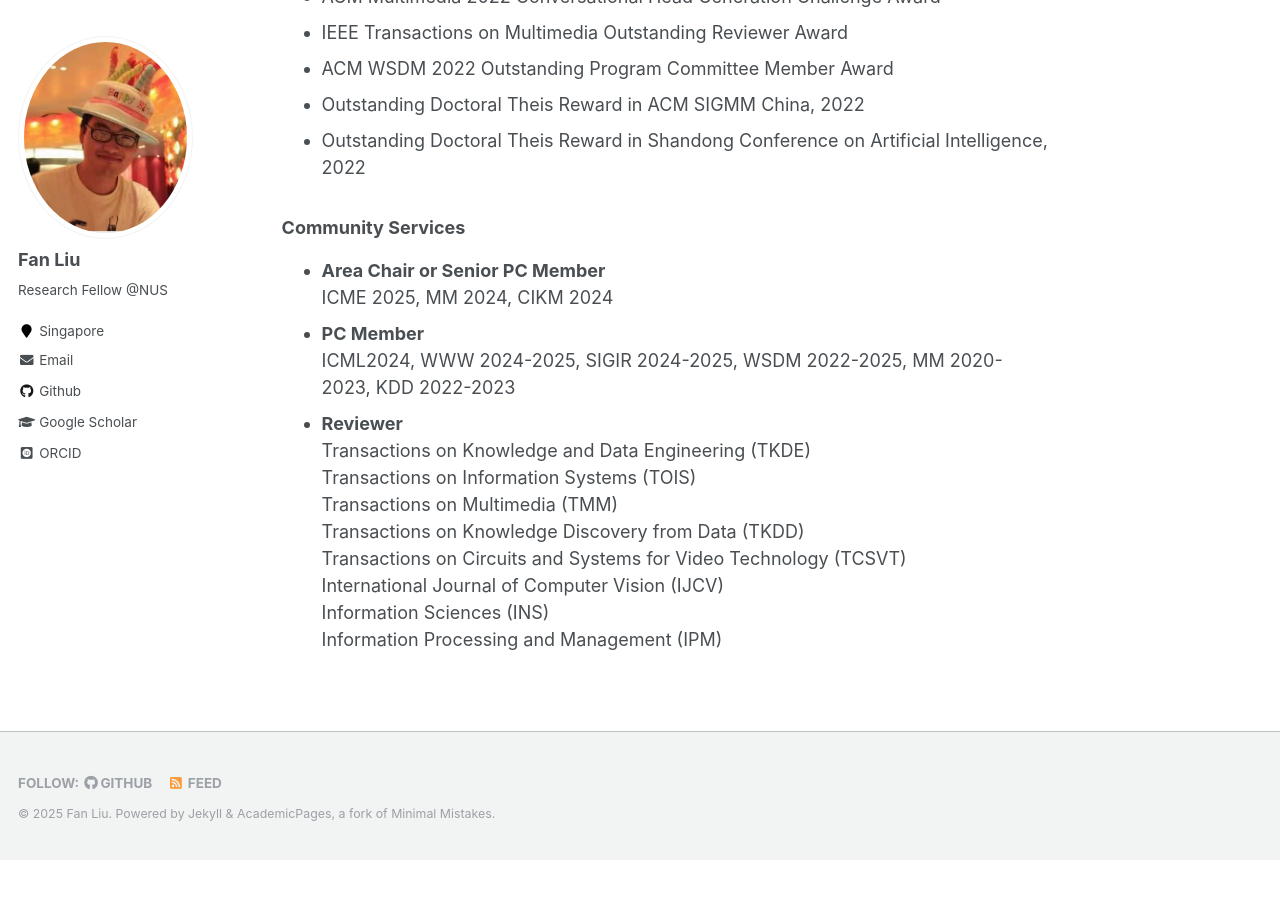
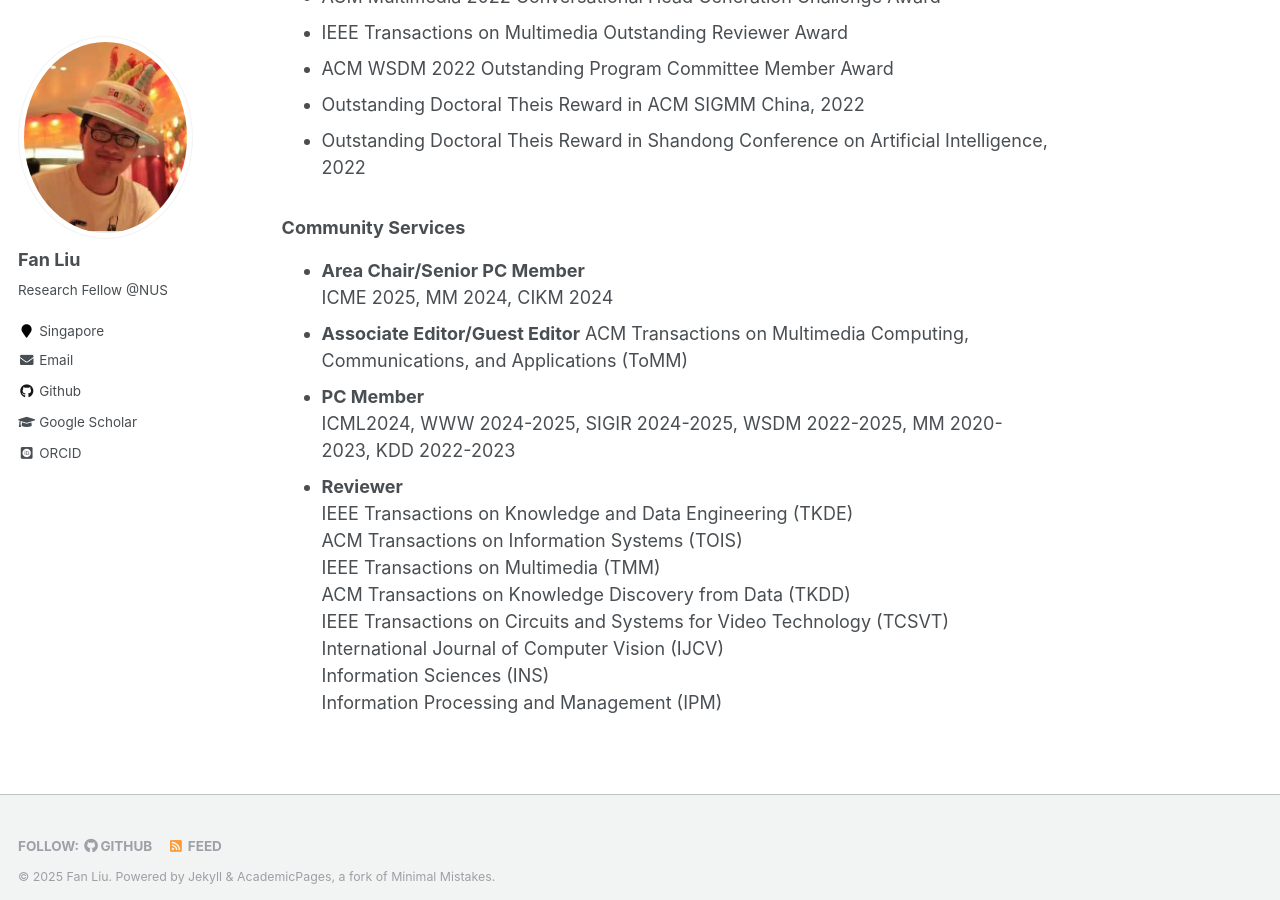
Before and after one commit to liufancs/liufancs.github.io, a Jekyll site: the page built from _pages/about.md, in a window 1280 px wide and 900 px high, scrolled down 2794 px. Built offline with Jekyll 4.4.1, drawn with Linux system fonts in a browser that asks for light colours; some web fonts are replaced; before the commit the page ends 3654 px from its top, so only the background shows below that.

Commit message:
Update about.md

```diff
--- a/_pages/about.md
+++ b/_pages/about.md
@@ -66,16 +66,18 @@ Recommendation. MM, 2023. [[Codes&Data](https://github.com/HuilinChenJN/SGFD)] [
 
 
 ### Community Services
-* **Area Chair or Senior PC Member**
+* **Area Chair/Senior PC Member**
 ICME 2025, MM 2024, CIKM 2024
+* **Associate Editor/Guest Editor**
+ACM Transactions on Multimedia Computing, Communications, and Applications (ToMM)
 * **PC Member**
 ICML2024, WWW 2024-2025, SIGIR 2024-2025, WSDM 2022-2025, MM 2020-2023, KDD 2022-2023
 * **Reviewer**
-Transactions on Knowledge and Data Engineering (TKDE)
-Transactions on Information Systems (TOIS)
-Transactions on Multimedia (TMM)
-Transactions on Knowledge Discovery from Data (TKDD)
-Transactions on Circuits and Systems for Video Technology
+IEEE Transactions on Knowledge and Data Engineering (TKDE)
+ACM Transactions on Information Systems (TOIS)
+IEEE Transactions on Multimedia (TMM)
+ACM Transactions on Knowledge Discovery from Data (TKDD)
+IEEE Transactions on Circuits and Systems for Video Technology
  (TCSVT)
 International Journal of Computer Vision (IJCV)
 Information Sciences (INS)
```
